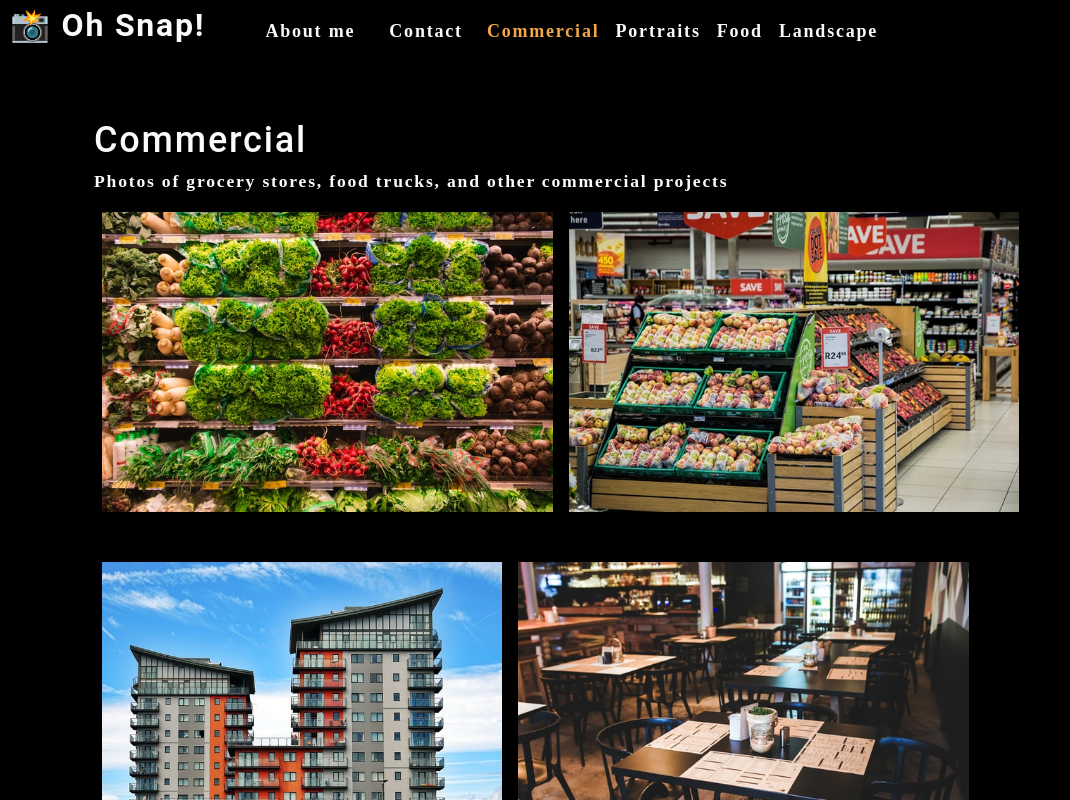
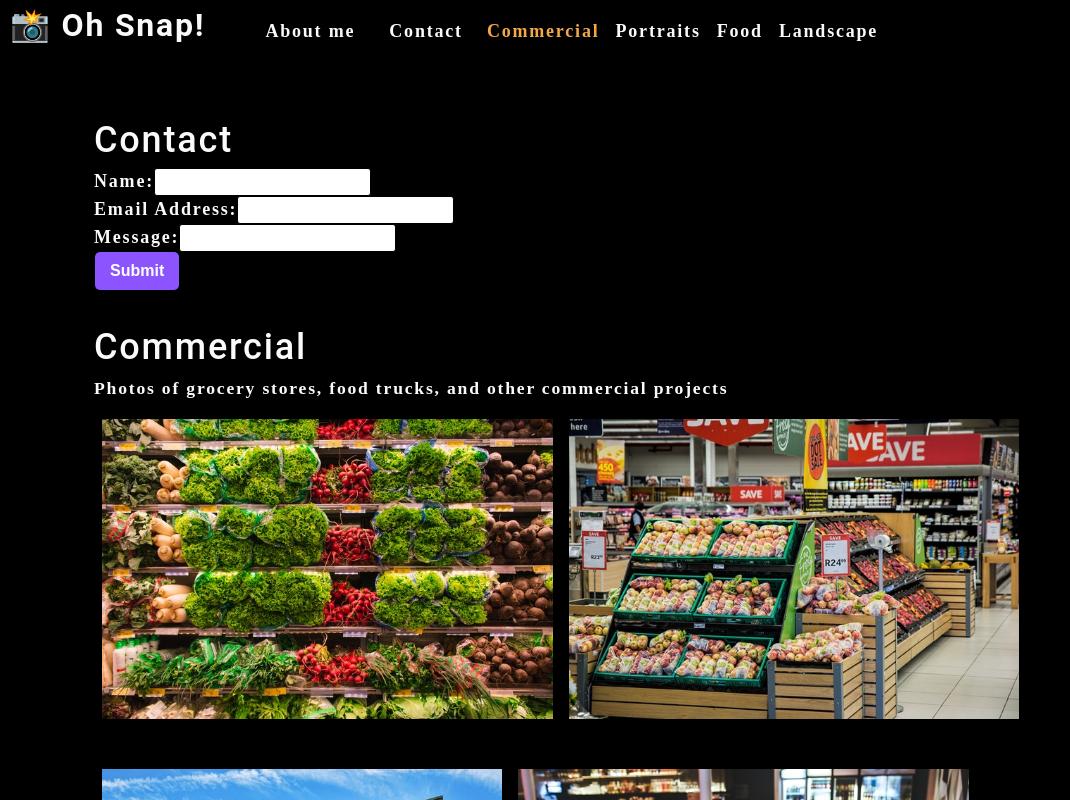
Before and after one commit to snew430/cautious-telegram, a React (Create React App) app: page / in a window 1280 px wide. Shown: the top 800 px of the page, without its empty margins (0-1070 px from the left). Built offline with nearby package versions, Linux system fonts and the light colour scheme.

Commit message:
track form data

```diff
--- a/src/App.js
+++ b/src/App.js
@@ -1,10 +1,11 @@
-import React, {useState} from 'react';
-import Nav from './components/Nav';
-import About from './components/About';
-import Gallery from './components/Gallery';
+import React, { useState } from "react";
+import Nav from "./components/Nav";
+import About from "./components/About";
+import Gallery from "./components/Gallery";
+import ContactForm from "./components/Contact";
 
 function App() {
-    const [categories] = useState([
+  const [categories] = useState([
     {
       name: "commercial",
       description:
@@ -18,16 +19,18 @@
     },
   ]);
 
-  const [currentCategory, setCurrentCategory] = useState(categories[0])
+  const [currentCategory, setCurrentCategory] = useState(categories[0]);
 
   return (
     <div>
       <Nav
-      categories = {categories}
-      setCurrentCategory={setCurrentCategory}
-      currentCategory={currentCategory}/>
+        categories={categories}
+        setCurrentCategory={setCurrentCategory}
+        currentCategory={currentCategory}
+      />
       <main>
-        <Gallery currentCategory={currentCategory}/>
+        <ContactForm />
+        <Gallery currentCategory={currentCategory} />
         <About />
       </main>
     </div>
--- a/src/components/Contact/index.js
+++ b/src/components/Contact/index.js
@@ -1,21 +1,53 @@
-import React from "react";
+import React, { useState } from "react";
 
 const ContactForm = () => {
+  const [formState, setFormState] = useState({
+    name: "",
+    email: "",
+    message: "",
+  });
+
+  const { name, email, message } = formState;
+
+  function handleChange(e) {
+    setFormState({ ...formState, [e.target.name]: e.target.value });
+  }
+
+  function handleSubmit(e) {
+    e.preventDefault();
+    console.log(formState);
+  }
+
   return (
     <section>
       <h1>Contact</h1>
-      <form id="contact-form">
+      <form id="contact-form" onSubmit={handleSubmit}>
         <div>
           <label htmlFor="name">Name:</label>
-          <input type="text" name="name" />
+          <input
+            type="text"
+            name="name"
+            defaultValue={name}
+            onChange={handleChange}
+          />
         </div>
         <div>
           <label htmlFor="email">Email Address:</label>
-          <input type="email" name="email" />
+          <input
+            type="email"
+            name="email"
+            defaultValue={email}
+            onChange={handleChange}
+          />
         </div>
         <div>
           <label htmlFor="message">Message:</label>
-          <input type="message" rows="5" />
+          <input
+            type="message"
+            rows="5"
+            defaultValue={message}
+            onChange={handleChange}
+          />
         </div>
         <button type="submit">Submit</button>
       </form>
```
